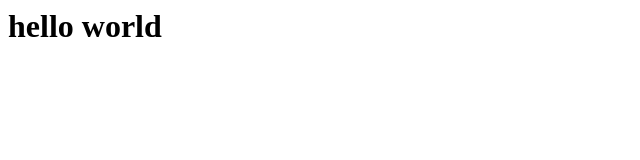
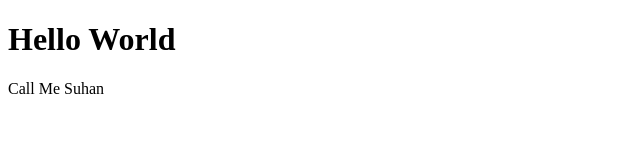
Before and after one commit to g-laz77/website, a plain HTML site: page index.html in a window 1280 px wide. Shown: the whole page, without its empty margins (0-640 px from the left). Drawn offline with Linux system fonts and the light colour scheme.

Commit message:
Add some HTML structure

```diff
--- a/index.html
+++ b/index.html
@@ -1 +1,15 @@
-<h1>hello world</h1>
+<!DOCTYPE html>
+<html>
+    <head>
+        <title>
+        </title>
+    </head>
+    <body>
+        <h1>
+            Hello World
+        </h1>
+        <p>
+            Call Me Suhan
+        </p>
+    </body>
+</html>
```
